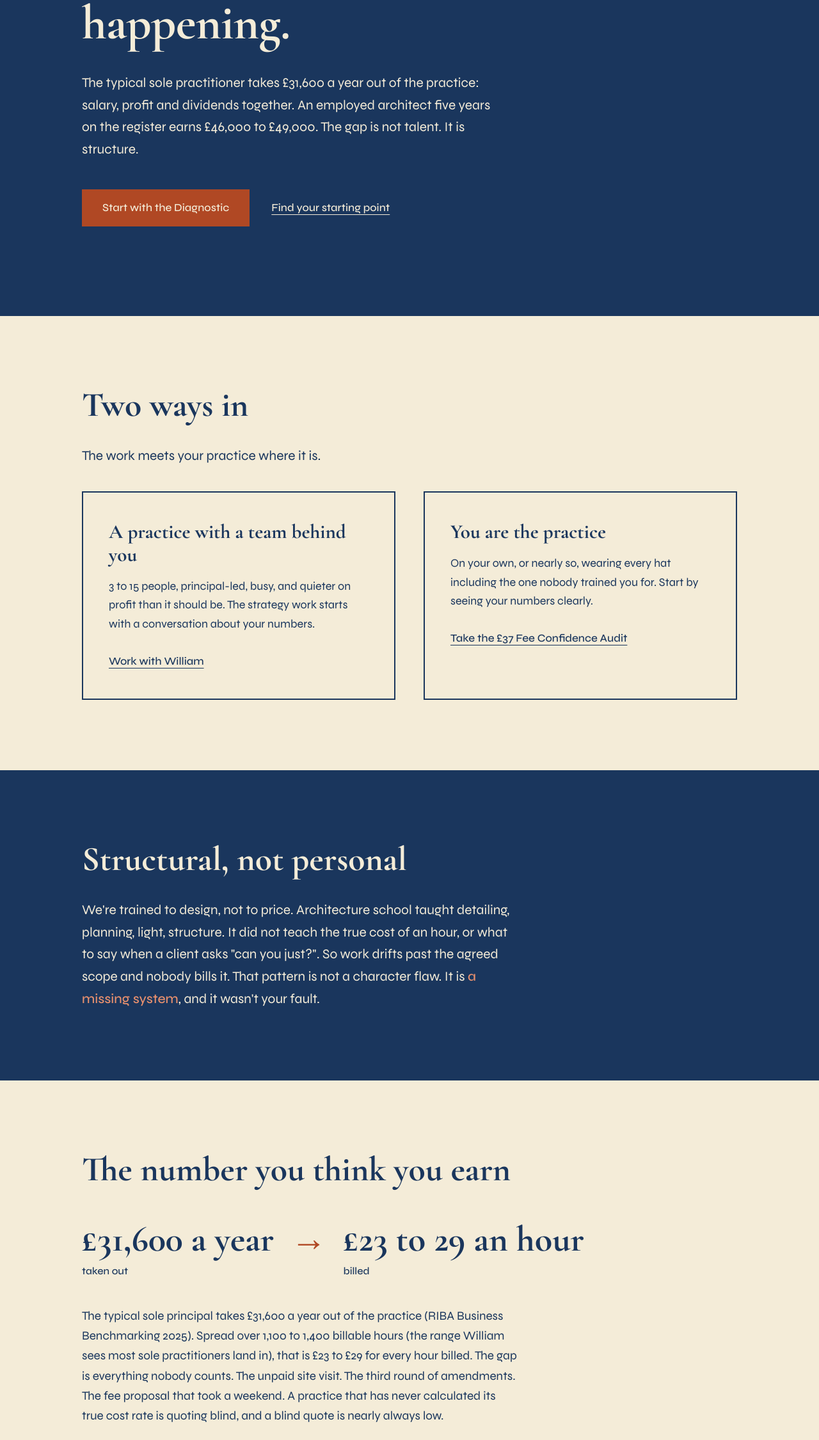
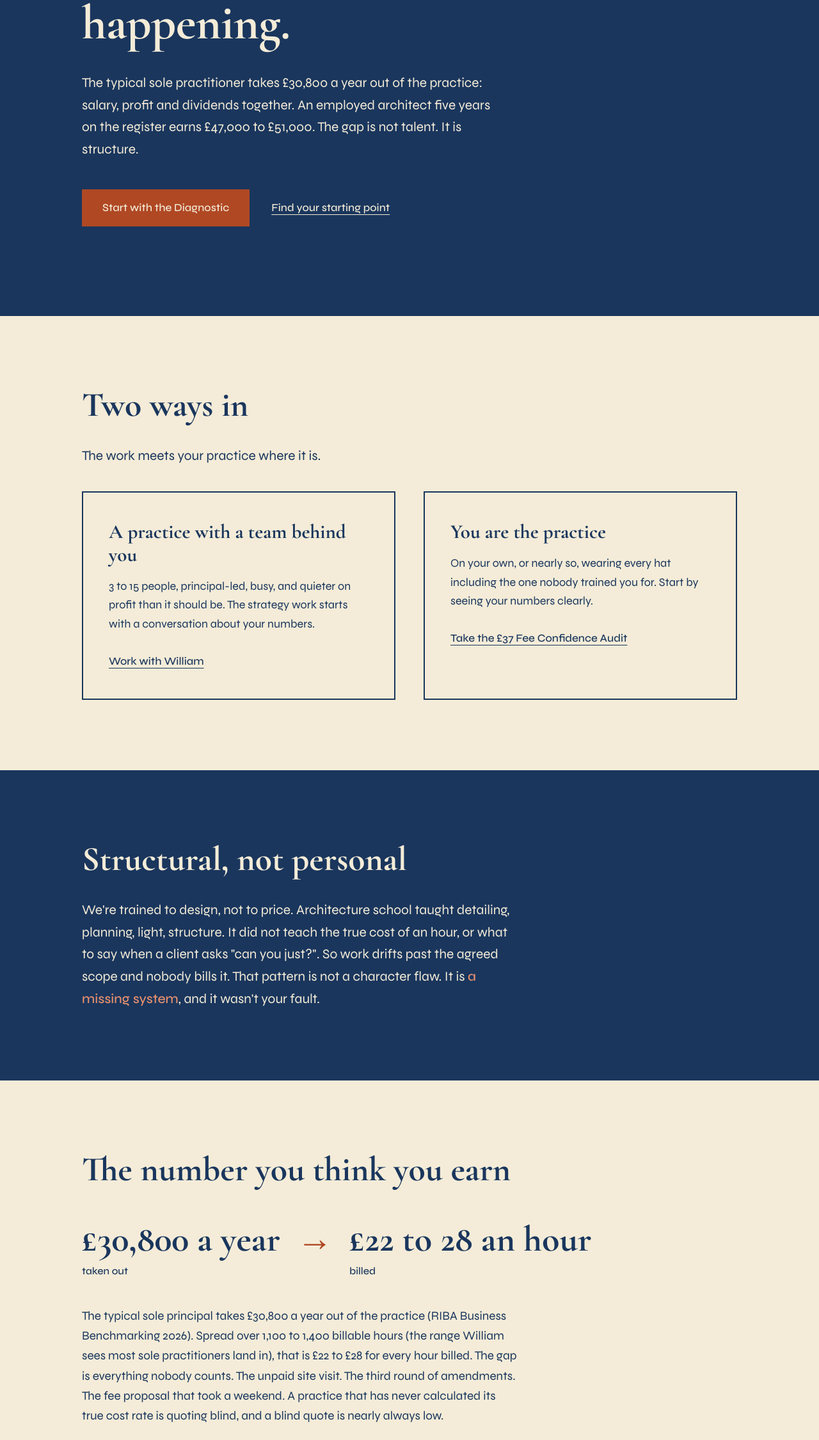
Before and after one commit to william-ringsdorf/wrc-website, a plain HTML site: page index.html in a window 1280 px wide. Shown: the part 546-2797 px from the top of the page at 64% size. Drawn offline with Linux system fonts and the light colour scheme.

Commit message:
Home and about: RIBA Business Benchmarking 2026 figures
William, 22 Nov 2026 ("Yes, commit the homepage and about refresh"),
D147, claude/statistics-2026-refresh-sweep.md section 3, decision B:
£31,600 becomes £30,800 (RIBA 2026 Executive Summary, sole principal,
one-person practice); £23 to £29 an hour becomes £22 to £28 (£30,800
over 1,100 to 1,400 billable hours); employed architect, five years
registered, £46,000 to £49,000 becomes £47,000 to £51,000 (2026
summary, practices of 10 or more). Sitemap lastmod updated.

Co-Authored-By: Claude Opus 5.5 <noreply@anthropic.com>
Claude-Session: runner session started from the LinkedIn refresh session (D147 sweep), 22 Nov 2026

```diff
--- a/index.html
+++ b/index.html
@@ -147,7 +147,7 @@
           <svg viewBox="0 0 300 18" preserveAspectRatio="none" aria-hidden="true"><path d="M4 12 C 60 4, 140 16, 296 8" fill="none" stroke="#2A9D8F" stroke-width="6" stroke-linecap="round" opacity="0.4"/></svg>
         </span>
         on every project. They have no idea it's happening.</h1>
-      <p class="sub">The typical sole practitioner takes £31,600 a year out of the practice: salary, profit and dividends together. An employed architect five years on the register earns £46,000 to £49,000. The gap is not talent. It is structure.</p>
+      <p class="sub">The typical sole practitioner takes £30,800 a year out of the practice: salary, profit and dividends together. An employed architect five years on the register earns £47,000 to £51,000. The gap is not talent. It is structure.</p>
       <div class="actions">
         <a class="btn" href="diagnostic.html">Start with the Diagnostic</a>
         <a class="textlink" href="#fork">Find your starting point</a>
@@ -191,11 +191,11 @@
     <div class="wrap">
       <h2>The number you think you earn</h2>
       <div class="math-line">
-        <div class="state">£31,600 a year <span class="small">taken out</span></div>
+        <div class="state">£30,800 a year <span class="small">taken out</span></div>
         <div class="arrow">&rarr;</div>
-        <div class="state">£23 to 29 an hour <span class="small">billed</span></div>
+        <div class="state">£22 to 28 an hour <span class="small">billed</span></div>
       </div>
-      <p>The typical sole principal takes £31,600 a year out of the practice (RIBA Business Benchmarking 2025). Spread over 1,100 to 1,400 billable hours (the range William sees most sole practitioners land in), that is £23 to £29 for every hour billed. The gap is everything nobody counts. The unpaid site visit. The third round of amendments. The fee proposal that took a weekend. A practice that has never calculated its true cost rate is quoting blind, and a blind quote is nearly always low.</p>
+      <p>The typical sole principal takes £30,800 a year out of the practice (RIBA Business Benchmarking 2026). Spread over 1,100 to 1,400 billable hours (the range William sees most sole practitioners land in), that is £22 to £28 for every hour billed. The gap is everything nobody counts. The unpaid site visit. The third round of amendments. The fee proposal that took a weekend. A practice that has never calculated its true cost rate is quoting blind, and a blind quote is nearly always low.</p>
     </div>
   </section>
 </div>
--- a/sitemap.xml
+++ b/sitemap.xml
@@ -2,12 +2,12 @@
 <urlset xmlns="http://www.sitemaps.org/schemas/sitemap/0.9">
   <url>
     <loc>https://williamringsdorf.com/</loc>
-    <lastmod>2026-09-09</lastmod>
+    <lastmod>2026-11-22</lastmod>
     <priority>1.0</priority>
   </url>
   <url>
     <loc>https://williamringsdorf.com/about</loc>
-    <lastmod>2026-09-09</lastmod>
+    <lastmod>2026-11-22</lastmod>
     <priority>0.8</priority>
   </url>
   <url>
```
Also changed, not shown: about.html (+1 -1 lines).
